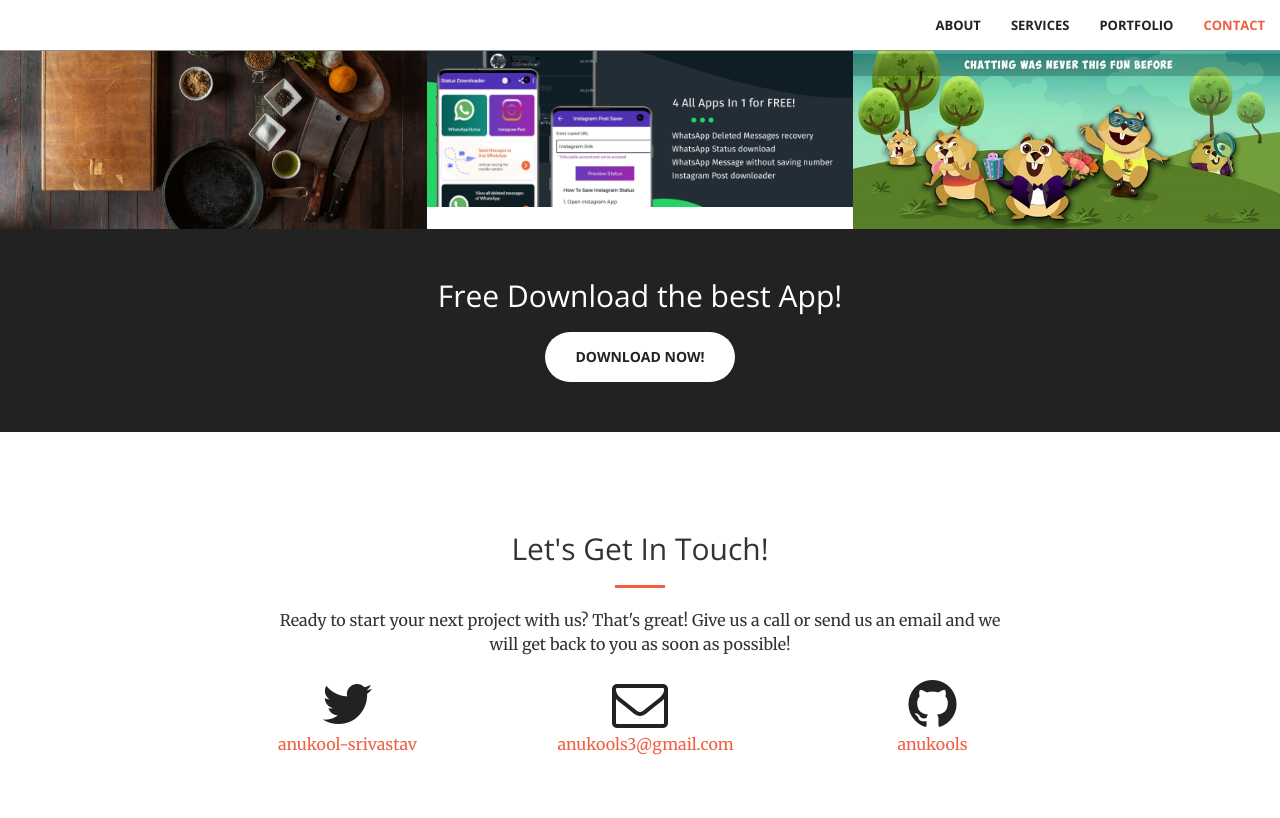
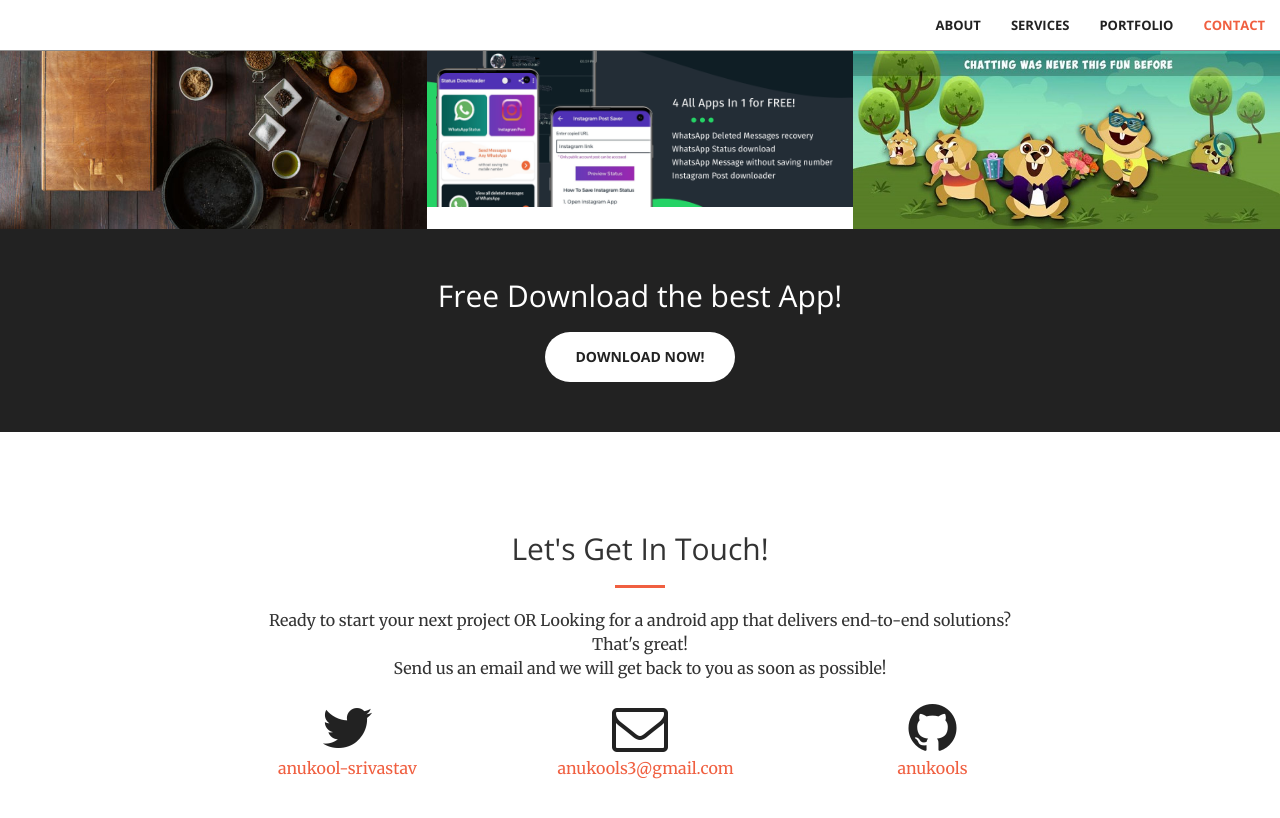
Before and after one commit to anukools/anukools.github.io, a Jekyll site: the page built from index.html, in a window 1280 px wide and 900 px high, scrolled down 1981 px. Shown: the top 818 px of the window. Built offline with Jekyll 4.4.1, drawn with Linux system fonts in a browser that asks for light colours.

Commit message:
Update contact.html

```diff
--- a/_includes/contact.html
+++ b/_includes/contact.html
@@ -4,7 +4,7 @@
             <div class="col-lg-8 col-lg-offset-2 text-center">
                 <h2 class="section-heading">Let's Get In Touch!</h2>
                 <hr class="primary">
-                <p>Ready to start your next project with us? That's great! Give us a call or send us an email and we will get back to you as soon as possible!</p>
+                <p>Ready to start your next project OR Looking for a android app that delivers end-to-end solutions? That's great! </br>Send us an email and we will get back to you as soon as possible!</p>
             </div>
         <div class="col-lg-2 col-lg-offset-2 text-center">
             <a href="https://www.linkedin.com/in/anukool-srivastav-08646a84/">
```
